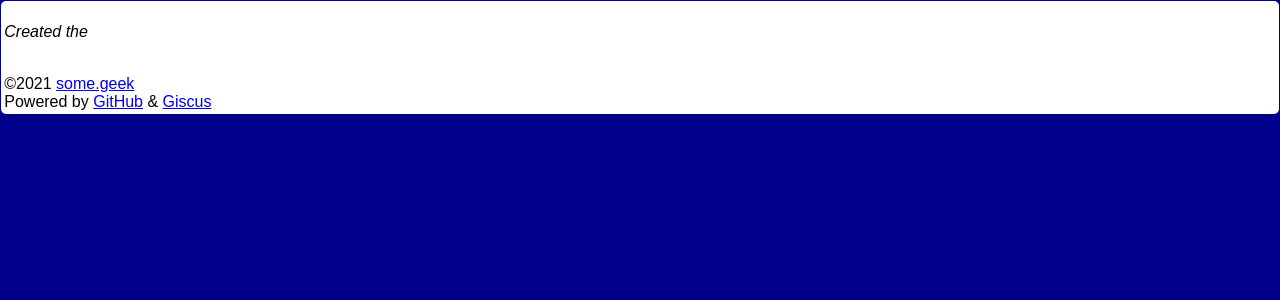
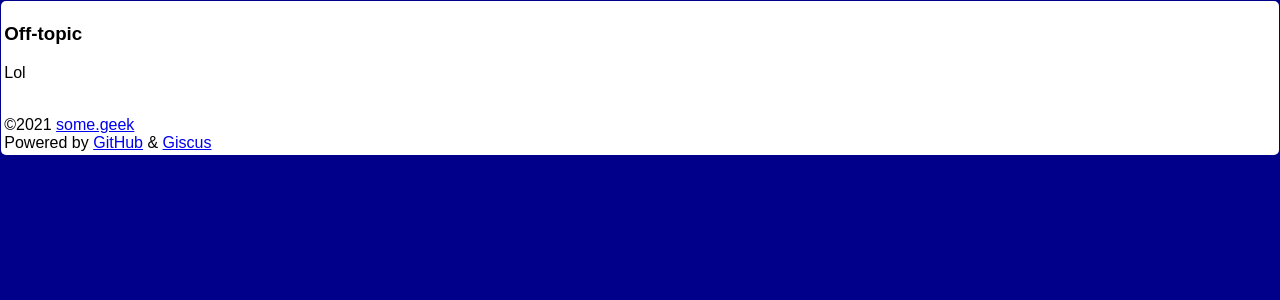
Before and after one commit to someDOTgeek/bb, a Jekyll site: the page built from _posts/2021-11-26-o.md, in a window 1280 px wide. Shown: the top 300 px of the page. Built offline with Jekyll 4.4.1, drawn with Linux system fonts in a browser that asks for light colours; comment, search, counter and statistics services are not loaded.

Commit message:
Update board.html

```diff
--- a/_layouts/board.html
+++ b/_layouts/board.html
@@ -1,14 +1,13 @@
 ---
 layout: default
 ---
-		<h3>{{ post.title }}</h3>
-		<p style="text-align:grey">{{ post.content | strip_html }}</p>
-		<p><i>Created the {{ post.date | date_to_string }}</i></p>
+		<h3>{{ page.title }}</h3>
+		<p style="text-align:grey">{{ page.content | strip_html }}</p>
 		<script src="https://giscus.app/client.js"
 			data-repo="{{ site.repo }}"
 			data-repo-id="{{ site.repo_id }}"
 			data-mapping="number"
-			data-term="{{ post.post_id }}"
+			data-term="{{ page.post_id }}"
 			data-reactions-enabled="0"
 			data-emit-metadata="0"
 			data-theme="{{ site.github.url }}/styles.css"
```
